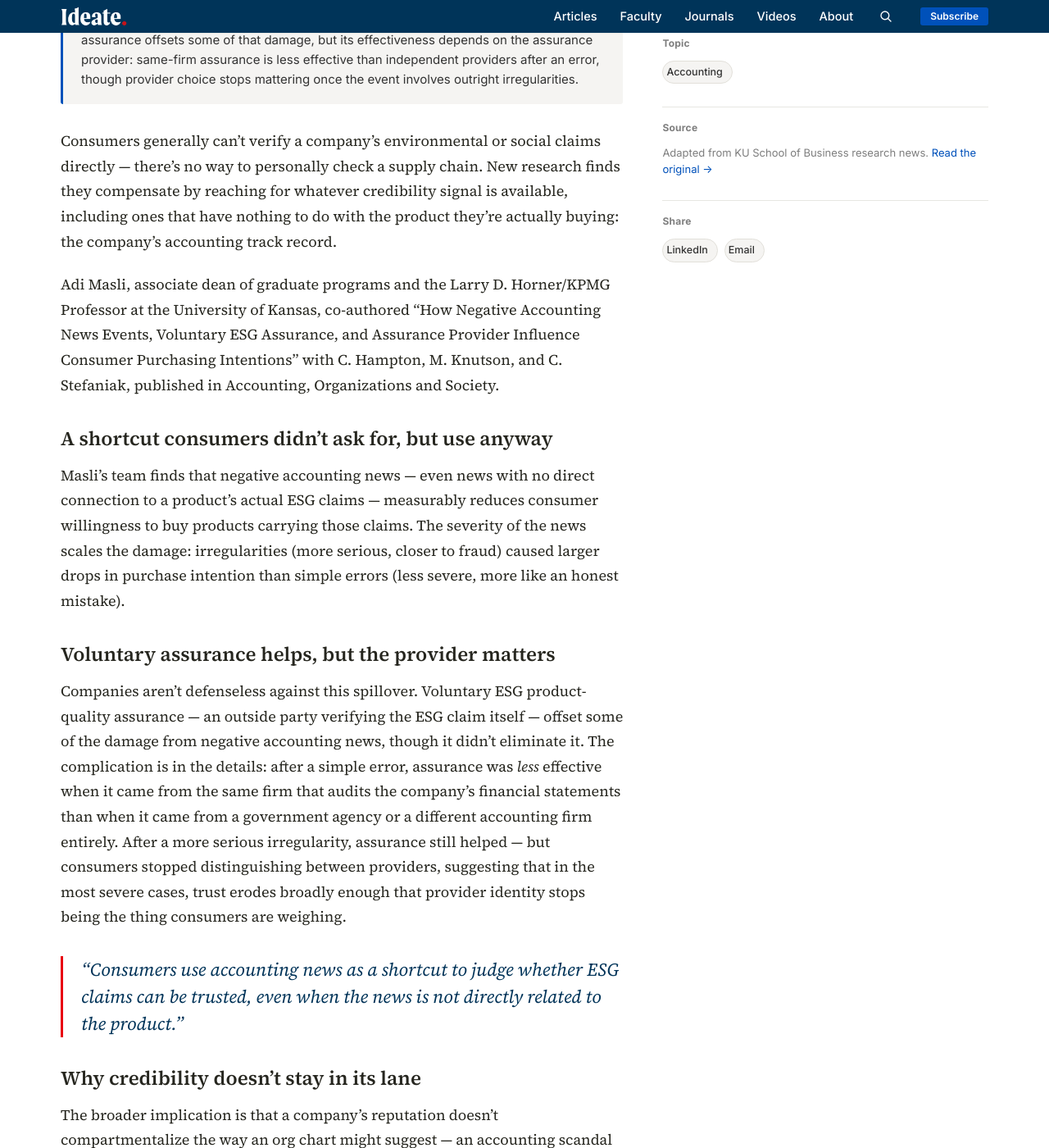
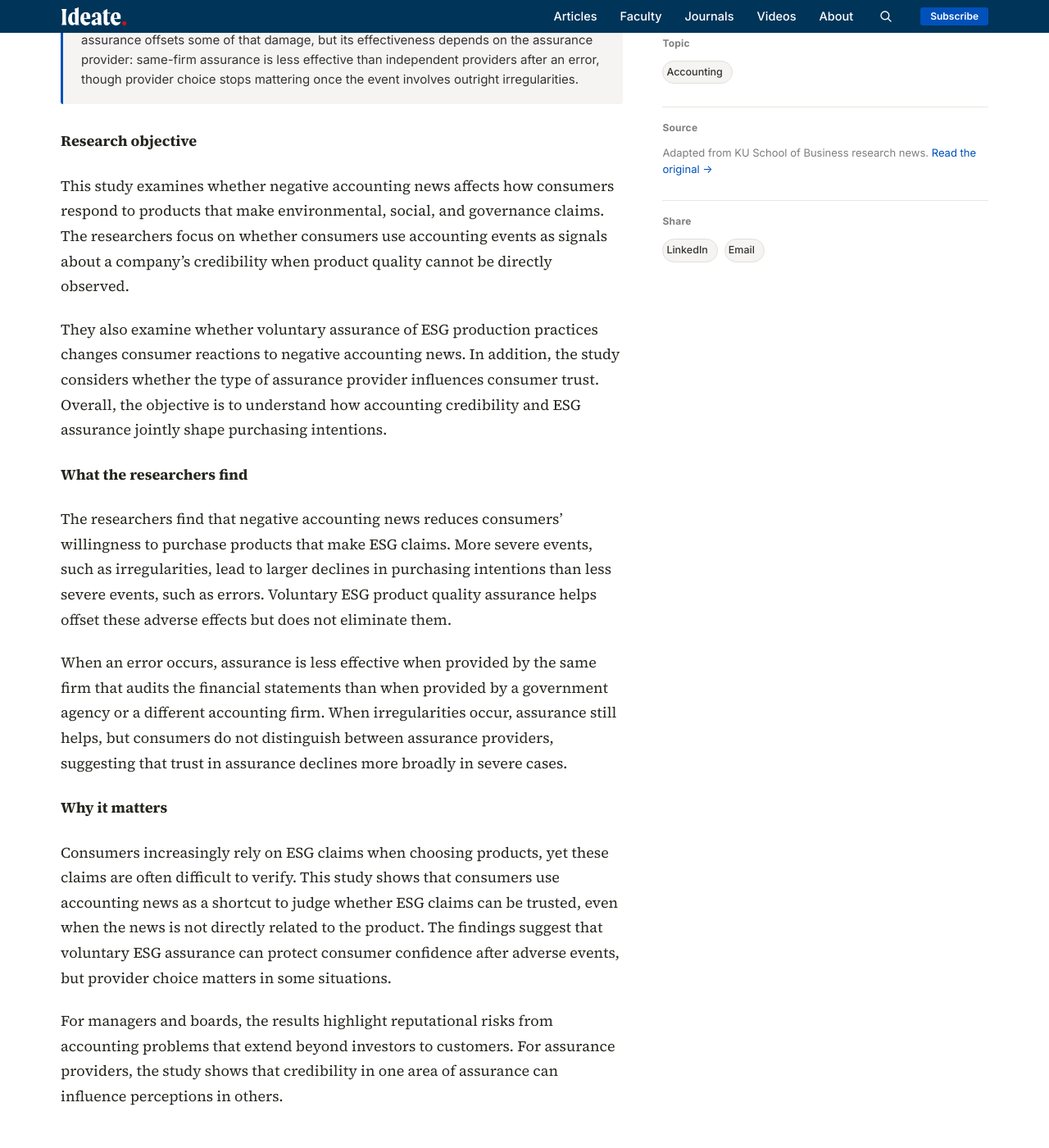
Before and after one commit to KUBschool/ideate, a Jekyll site: the page built from _articles/2025-01-01-esg-assurance-accounting-news.md, in a window 1280 px wide and 1400 px high, scrolled down 1034 px. Shown: the whole window at 82% size. Built offline with Jekyll 4.4.1, drawn with Linux system fonts in a browser that asks for light colours; some of the changed text lies outside the part shown.

Commit message:
Update Article “2025-01-01-esg-assurance-accounting-news”

```diff
--- a/_articles/2025-01-01-esg-assurance-accounting-news.md
+++ b/_articles/2025-01-01-esg-assurance-accounting-news.md
@@ -1,39 +1,43 @@
 ---
-title: "A bad accounting headline can quietly tank trust in a company's sustainability claims, too"
-dek: "Consumers can't verify most ESG claims directly, so they use whatever signals of credibility are available — including accounting scandals that have nothing to do with the product. Voluntary assurance helps, but not equally in every case."
+title: A bad accounting headline can quietly tank trust in a company's
+  sustainability claims, too
+dek: Consumers can't verify most ESG claims directly, so they use whatever
+  signals of credibility are available — including accounting scandals that have
+  nothing to do with the product. Voluntary assurance helps, but not equally in
+  every case.
 topic: accounting
 faculty:
   - adi-masli
-byline: "Adi Masli"
-date: 2025-01-01
+byline: Adi Masli
+date: 2025-12-01
+image: /assets/uploads/esg-headlines.png
 image_tint: limestone
 featured: false
-source_url: "https://business.ku.edu/research-and-faculty/accounting/research-insights"
-answer_box: >-
-  Research on consumer response to negative accounting news finds it
-  reduces willingness to purchase products carrying ESG claims, with
-  more severe events (irregularities) causing larger declines than
-  less severe ones (errors). Voluntary ESG product-quality assurance
-  offsets some of that damage, but its effectiveness depends on the
-  assurance provider: same-firm assurance is less effective than
-  independent providers after an error, though provider choice stops
-  mattering once the event involves outright irregularities.
+source_url: https://business.ku.edu/research-and-faculty/accounting/research-insights
+answer_box: "Research on consumer response to negative accounting news finds it
+  reduces willingness to purchase products carrying ESG claims, with more severe
+  events (irregularities) causing larger declines than less severe ones
+  (errors). Voluntary ESG product-quality assurance offsets some of that damage,
+  but its effectiveness depends on the assurance provider: same-firm assurance
+  is less effective than independent providers after an error, though provider
+  choice stops mattering once the event involves outright irregularities."
+journal: Accounting, Organizations and Society
+journal_url: https://www.sciencedirect.com/science/article/pii/S036136822500011X
 ---
+#### Research objective
 
-Consumers generally can't verify a company's environmental or social claims directly — there's no way to personally check a supply chain. New research finds they compensate by reaching for whatever credibility signal is available, including ones that have nothing to do with the product they're actually buying: the company's accounting track record.
+This study examines whether negative accounting news affects how consumers respond to products that make environmental, social, and governance claims. The researchers focus on whether consumers use accounting events as signals about a company’s credibility when product quality cannot be directly observed.
 
-Adi Masli, associate dean of graduate programs and the Larry D. Horner/KPMG Professor at the University of Kansas, co-authored "How Negative Accounting News Events, Voluntary ESG Assurance, and Assurance Provider Influence Consumer Purchasing Intentions" with C. Hampton, M. Knutson, and C. Stefaniak, published in Accounting, Organizations and Society.
+They also examine whether voluntary assurance of ESG production practices changes consumer reactions to negative accounting news. In addition, the study considers whether the type of assurance provider influences consumer trust. Overall, the objective is to understand how accounting credibility and ESG assurance jointly shape purchasing intentions.
 
-## A shortcut consumers didn't ask for, but use anyway
+#### What the researchers find
 
-Masli's team finds that negative accounting news — even news with no direct connection to a product's actual ESG claims — measurably reduces consumer willingness to buy products carrying those claims. The severity of the news scales the damage: irregularities (more serious, closer to fraud) caused larger drops in purchase intention than simple errors (less severe, more like an honest mistake).
+The researchers find that negative accounting news reduces consumers’ willingness to purchase products that make ESG claims. More severe events, such as irregularities, lead to larger declines in purchasing intentions than less severe events, such as errors. Voluntary ESG product quality assurance helps offset these adverse effects but does not eliminate them.
 
-## Voluntary assurance helps, but the provider matters
+When an error occurs, assurance is less effective when provided by the same firm that audits the financial statements than when provided by a government agency or a different accounting firm. When irregularities occur, assurance still helps, but consumers do not distinguish between assurance providers, suggesting that trust in assurance declines more broadly in severe cases.
 
-Companies aren't defenseless against this spillover. Voluntary ESG product-quality assurance — an outside party verifying the ESG claim itself — offset some of the damage from negative accounting news, though it didn't eliminate it. The complication is in the details: after a simple error, assurance was *less* effective when it came from the same firm that audits the company's financial statements than when it came from a government agency or a different accounting firm entirely. After a more serious irregularity, assurance still helped — but consumers stopped distinguishing between providers, suggesting that in the most severe cases, trust erodes broadly enough that provider identity stops being the thing consumers are weighing.
+#### Why it matters
 
-> "Consumers use accounting news as a shortcut to judge whether ESG claims can be trusted, even when the news is not directly related to the product."
+Consumers increasingly rely on ESG claims when choosing products, yet these claims are often difficult to verify. This study shows that consumers use accounting news as a shortcut to judge whether ESG claims can be trusted, even when the news is not directly related to the product. The findings suggest that voluntary ESG assurance can protect consumer confidence after adverse events, but provider choice matters in some situations.
 
-## Why credibility doesn't stay in its lane
-
-The broader implication is that a company's reputation doesn't compartmentalize the way an org chart might suggest — an accounting scandal doesn't stay contained to investors and accountants, it bleeds into how consumers read entirely separate ESG claims. For managers and boards, that's a reputational risk that extends further than the finance department. For assurance providers, the finding that same-firm assurance reads as less credible after an error is a concrete argument for structural independence, not just a theoretical one.
+For managers and boards, the results highlight reputational risks from accounting problems that extend beyond investors to customers. For assurance providers, the study shows that credibility in one area of assurance can influence perceptions in others.
```
Also changed, not shown: 1 other file.
